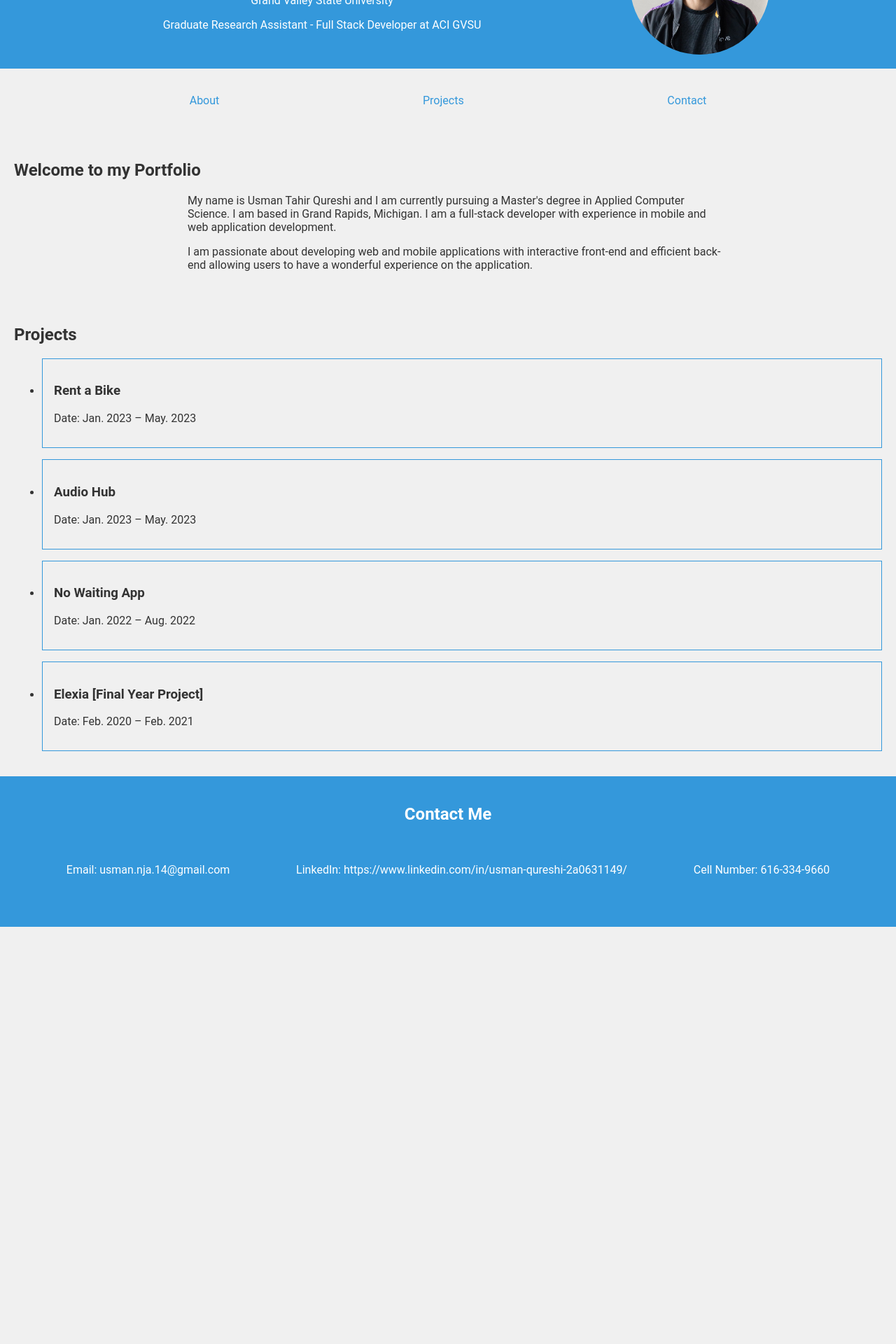
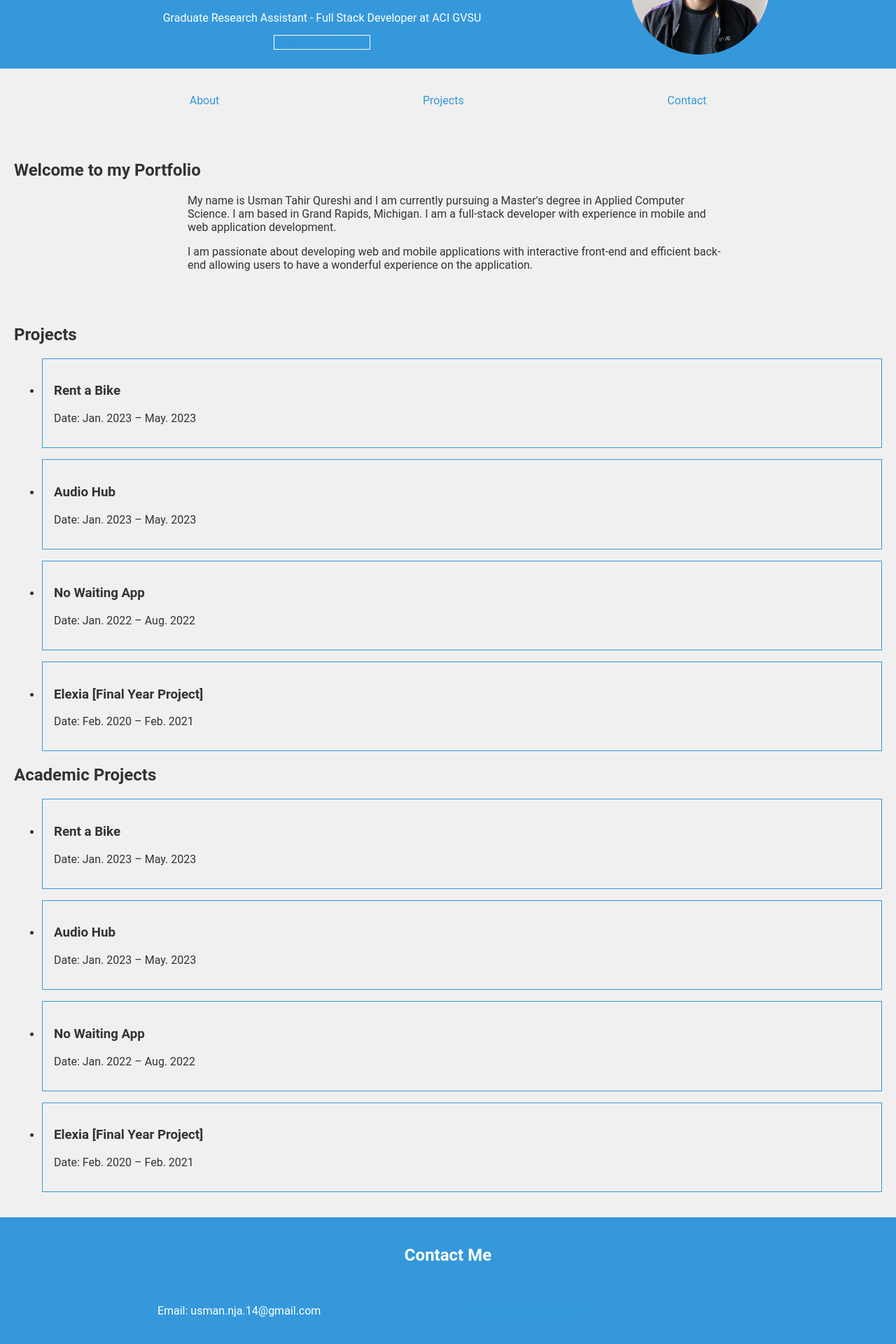
Before and after one commit to UsmanQT/my-portfolio, a React (Create React App) app: page / in a window 1280 px wide. Shown: the part 142-2062 px from the top of the page at 70% size. Before the commit the page ends 1466 px from the top, so only its background shows below. Built offline with nearby package versions, Linux system fonts and the light colour scheme.

Commit message:
updates and styling

```diff
--- a/public/index.html
+++ b/public/index.html
@@ -24,7 +24,7 @@
       work correctly both with client-side routing and a non-root public URL.
       Learn how to configure a non-root public URL by running `npm run build`.
     -->
-    <title>React App</title>
+    <title>Usman Qureshi's Portfolio</title>
   </head>
   <body>
     <noscript>You need to enable JavaScript to run this app.</noscript>
--- a/src/components/Contact.js
+++ b/src/components/Contact.js
@@ -11,10 +11,9 @@ function Contact() {
         <p>Email: usman.nja.14@gmail.com</p>
         </li>
         <li>
-        <p>LinkedIn: https://www.linkedin.com/in/usman-qureshi-2a0631149/</p>
+        <a href="https://www.linkedin.com/in/usman-qureshi-2a0631149/"> View me on LinkedIn</a>
         </li>
         <li>
-        <p>Cell Number: 616-334-9660</p>
         </li>
       </ul>
     </nav>
--- a/src/components/Header.css
+++ b/src/components/Header.css
@@ -37,5 +37,7 @@ footer {
     font-size: 24px;
     margin-bottom: 5px;
   }
-
+  .github-button {
+    border: 1px solid white;
+  }
   /* Add any other styling you need for the header content */
--- a/src/components/Header.js
+++ b/src/components/Header.js
@@ -10,6 +10,7 @@ function Header() {
         <p>Masters in Applied Computer Science</p>
         <p>Grand Valley State University</p>
         <p>Graduate Research Assistant - Full Stack Developer at ACI GVSU</p>
+        <a class="github-button" href="https://github.com/UsmanQT">View me on GitHub</a>
       </div>
       <div className="avatar-container">
       <img src={myPic} alt="Avatar" className="avatar-image" />
--- a/src/components/Projects.js
+++ b/src/components/Projects.js
@@ -6,13 +6,13 @@ const projects = [
     title: 'Rent a Bike',
     date: 'Jan. 2023 – May. 2023',
     description: 'A bike rental service provider application developed for both the bike owners and the renter. Deployed the app on expo for testing purposes and successfully tested on 5 users.',
-    link: 'Link to the Project "Rent a Bike"',
+    link: 'https://github.com/UsmanQT/rent-a-bike',
   },
   {
     title: 'Audio Hub',
     date: 'Jan. 2023 – May. 2023',
     description: 'Web Application for Exploring and Playing Music. Developed the website using React JS, NodeJS, express JS and backed powered by MongoDB. Deployed the website live on a virtual instance of Google Cloud Platform (GCP).',
-    link: 'Link to the Project'
+    link: 'https://github.com/pramodpalutla/AudioHub'
   },
   {
     title: 'No Waiting App',
@@ -27,6 +27,15 @@ const projects = [
   }
   // Add more projects here
 ];
+
+const academic_projct = [
+  {
+    title: 'Journal App',
+    date: 'Sept. 2023 – Present',
+    description: 'A mobile application that allows the user to create daily journal entries by uploading pictures or videos and writing text description. The aim of this project is create a product that can help any person stay motivated by listing down their daily activites. The user can also make their journals public to share with other people and view other public journals created by other others.',
+    Link: 'https://github.com/ZachVeenstra/TheTuringTrio'
+  }
+]
 
 function Projects() {
     const [expandedProject, setExpandedProject] = useState(null);
@@ -56,7 +65,29 @@ function Projects() {
                 <div className="project-details">
 
                   <p>{project.description}</p>
-                  <p>Link: {project.link}</p>
+                  <a href={project.link}> Link to {project.title}</a>
+                </div>
+              )}
+            </li>
+          ))}
+        </ul>
+
+        <h2>Academic Projects</h2>
+        <ul>
+          {projects.map((pj, i) => (
+            <li key={i}>
+              <div
+                className={`project-card ${expandedProject === i ? 'expanded' : ''}`}
+                onClick={() => toggleProject(index)}
+              >
+                <h3>{pj.title}</h3>
+                <p>Date: {pj.date}</p>
+              </div>
+              {expandedProject === i && (
+                <div className="project-details">
+
+                  <p>{pj.description}</p>
+                  <a href={pj.link}> Link to {pj.title}</a>
                 </div>
               )}
             </li>
```
